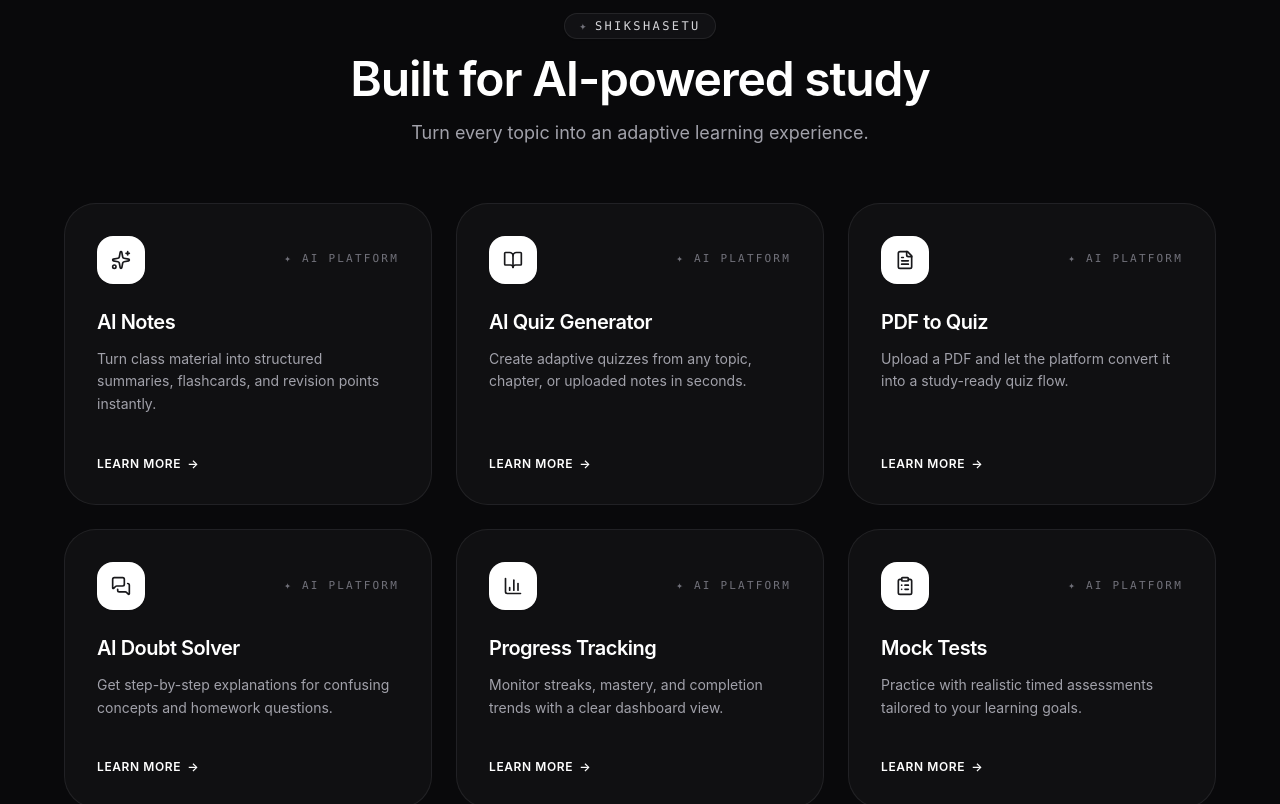
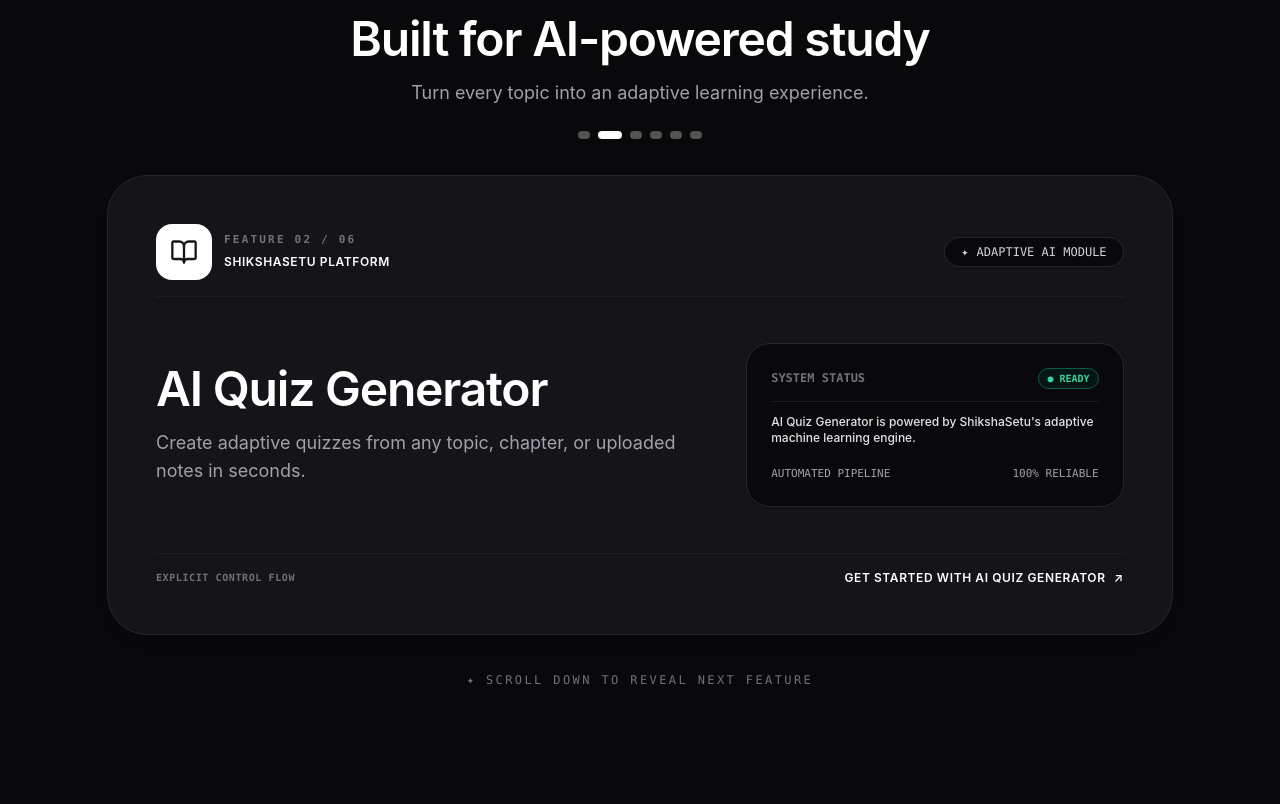
Before and after one commit to bishtprateek270-hue/ShikshaSetu, a Next.js app: page / in a window 1280 px wide. Shown: the part 781-1585 px from the top of the page. Built offline with nearby package versions, Linux system fonts and the light colour scheme; no server answers.

Commit message:
improved feature section

```diff
--- a/app/page.tsx
+++ b/app/page.tsx
@@ -5,6 +5,7 @@ import { BarChart3, BookOpen, ClipboardList, FileText, MessagesSquare, Sparkles,
 import Navbar from '../components/Navbar';
 import SectionHeading from '../components/SectionHeading';
 import FeatureCard from '../components/FeatureCard';
+import FeaturesSection from '../components/FeaturesSection';
 import FaqItem from '../components/FaqItem';
 import NewsletterForm from '../components/NewsletterForm';
 import Footer from '../components/Footer';
@@ -36,16 +37,8 @@ export default function HomePage() {
 
       <HeroSection />
 
-      <AnimatedSection id="features" className="px-6 py-20 sm:px-10 lg:px-16">
-        <div className="mx-auto max-w-7xl">
-          <SectionHeading title={t('feat_heading')} subtitle={t('feat_subheading')} />
-          <div className="mt-14 grid gap-6 md:grid-cols-2 xl:grid-cols-3">
-            {features.map((feature) => (
-              <FeatureCard key={feature.title} icon={feature.icon} title={feature.title} description={feature.description} />
-            ))}
-          </div>
-        </div>
-      </AnimatedSection>
+      <FeaturesSection features={features} />
+
 
       {/* Focus Section: Image 3 callout banner style */}
       <AnimatedSection className="px-6 py-20 sm:px-10 lg:px-16 border-t border-zinc-200/80 dark:border-zinc-800/80">
--- /dev/null
+++ b/components/FeaturesSection.tsx
@@ -0,0 +1,234 @@
+'use client';
+
+import { useRef } from 'react';
+import { motion, useScroll, useSpring, useTransform } from 'framer-motion';
+import type { LucideIcon } from 'lucide-react';
+import SectionHeading from './SectionHeading';
+import { useLanguage } from '../lib/language/LanguageContext';
+
+export type FeatureItem = {
+  title: string;
+  description: string;
+  icon: LucideIcon;
+};
+
+type FeaturesSectionProps = {
+  features: FeatureItem[];
+};
+
+export default function FeaturesSection({ features }: FeaturesSectionProps) {
+  const { t } = useLanguage();
+  const containerRef = useRef<HTMLDivElement>(null);
+
+  // Raw scroll progress
+  const { scrollYProgress } = useScroll({
+    target: containerRef,
+    offset: ['start start', 'end end'],
+  });
+
+  // Smooth out scroll progression with spring physics for 60fps momentum
+  const smoothProgress = useSpring(scrollYProgress, {
+    stiffness: 90,
+    damping: 25,
+    restDelta: 0.001,
+  });
+
+  return (
+    <div ref={containerRef} id="features" className="relative h-[480vh] bg-white dark:bg-zinc-950">
+      {/* Sticky Full-Viewport Stage */}
+      <div className="sticky top-0 flex h-screen w-full flex-col justify-between overflow-hidden px-4 sm:px-8 py-6 sm:py-10 lg:px-12">
+
+        {/* Sticky Header */}
+        <div className="mx-auto w-full max-w-7xl text-center shrink-0">
+          <SectionHeading title={t('feat_heading')} subtitle={t('feat_subheading')} />
+
+          {/* Step Pill Indicators */}
+          <div className="mt-4 sm:mt-6 flex items-center justify-center gap-2">
+            {features.map((f, i) => (
+              <StepIndicator
+                key={f.title}
+                index={i}
+                total={features.length}
+                smoothProgress={smoothProgress}
+              />
+            ))}
+          </div>
+        </div>
+
+        {/* Prominent Feature Card (Spans ~88% Page Width) */}
+        <div className="relative mx-auto my-auto w-[90%] max-w-6xl h-[400px] sm:h-[440px] lg:h-[460px]">
+          {features.map((feature, index) => (
+            <LargeFeatureCard
+              key={feature.title}
+              feature={feature}
+              index={index}
+              total={features.length}
+              smoothProgress={smoothProgress}
+            />
+          ))}
+        </div>
+
+        {/* Bottom Scroll Guide */}
+        <div className="pb-1 text-center text-[10px] sm:text-xs font-mono uppercase tracking-[0.2em] text-zinc-400 dark:text-zinc-500 shrink-0">
+          ✦ Scroll down to reveal next feature
+        </div>
+      </div>
+    </div>
+  );
+}
+
+function StepIndicator({
+  index,
+  total,
+  smoothProgress,
+}: {
+  index: number;
+  total: number;
+  smoothProgress: any;
+}) {
+  const step = 1 / total;
+  const start = index * step;
+  const end = (index + 1) * step;
+
+  const width = useTransform(
+    smoothProgress,
+    [start, (start + end) / 2, end],
+    ['12px', '40px', '12px']
+  );
+
+  const opacity = useTransform(
+    smoothProgress,
+    [start - step * 0.25, start, end - step * 0.25, end],
+    [0.3, 1, 1, 0.3]
+  );
+
+  return (
+    <motion.div
+      style={{ width, opacity }}
+      className="h-2 rounded-full bg-zinc-900 dark:bg-white transition-colors duration-200"
+    />
+  );
+}
+
+function LargeFeatureCard({
+  feature,
+  index,
+  total,
+  smoothProgress,
+}: {
+  feature: FeatureItem;
+  index: number;
+  total: number;
+  smoothProgress: any;
+}) {
+  const Icon = feature.icon;
+  const step = 1 / total;
+  const start = index * step;
+  const end = (index + 1) * step;
+
+  // Ultra-light 2D GPU-accelerated transforms for 60fps performance
+  const opacity = useTransform(
+    smoothProgress,
+    [
+      start - step * 0.3,
+      start,
+      end - step * 0.2,
+      index === total - 1 ? 1 : end,
+    ],
+    [0, 1, 1, index === total - 1 ? 1 : 0]
+  );
+
+  const scale = useTransform(
+    smoothProgress,
+    [
+      start - step * 0.3,
+      start,
+      end - step * 0.2,
+      index === total - 1 ? 1 : end,
+    ],
+    [0.93, 1, 1, index === total - 1 ? 1 : 0.95]
+  );
+
+  const y = useTransform(
+    smoothProgress,
+    [
+      start - step * 0.3,
+      start,
+      end - step * 0.2,
+      index === total - 1 ? 1 : end,
+    ],
+    [60, 0, 0, index === total - 1 ? 0 : -45]
+  );
+
+  return (
+    <motion.div
+      style={{
+        opacity,
+        scale,
+        y,
+        willChange: 'transform, opacity',
+      }}
+      className="absolute inset-0 w-full h-full rounded-[2.5rem] border border-rose-200/80 dark:border-zinc-800 bg-[#FDF4F8] dark:bg-zinc-900/90 p-6 sm:p-10 lg:p-12 shadow-soft flex flex-col justify-between overflow-hidden"
+    >
+      {/* Top Meta Header */}
+      <div className="flex items-center justify-between border-b border-rose-200/60 dark:border-zinc-800/60 pb-4">
+        <div className="flex items-center gap-3">
+          <div className="flex h-12 w-12 sm:h-14 sm:w-14 items-center justify-center rounded-2xl bg-zinc-900 text-white dark:bg-white dark:text-zinc-900 shadow-sm">
+            <Icon className="h-6 w-6 sm:h-7 sm:w-7" />
+          </div>
+          <div>
+            <span className="text-[11px] font-mono tracking-[0.2em] uppercase text-zinc-500 font-semibold block">
+              FEATURE 0{index + 1} / 0{total}
+            </span>
+            <span className="text-xs font-semibold text-zinc-900 dark:text-white uppercase tracking-wider">
+              SHIKSHASETU PLATFORM
+            </span>
+          </div>
+        </div>
+
+        <div className="hidden sm:inline-flex items-center gap-2 rounded-full border border-rose-200 dark:border-zinc-800 bg-white dark:bg-zinc-950 px-4 py-1.5 text-xs font-mono font-medium text-zinc-700 dark:text-zinc-300">
+          <span>✦</span>
+          <span>ADAPTIVE AI MODULE</span>
+        </div>
+      </div>
+
+      {/* Center Content Body */}
+      <div className="grid gap-6 md:grid-cols-[1.2fr_0.8fr] md:items-center my-auto">
+        <div className="space-y-4">
+          <h3 className="text-2xl sm:text-4xl lg:text-5xl font-semibold tracking-tight text-zinc-900 dark:text-white leading-[1.15]">
+            {feature.title}
+          </h3>
+          <p className="text-sm sm:text-base lg:text-lg leading-relaxed text-zinc-600 dark:text-zinc-400 max-w-xl">
+            {feature.description}
+          </p>
+        </div>
+
+        {/* Feature Visual Showcase Pill Box */}
+        <div className="hidden md:flex flex-col justify-center rounded-3xl border border-rose-200/80 dark:border-zinc-800 bg-white dark:bg-zinc-950 p-6 shadow-sm space-y-3">
+          <div className="flex items-center justify-between border-b border-rose-200/60 dark:border-zinc-800/60 pb-3">
+            <span className="text-xs font-mono font-semibold uppercase text-zinc-500">SYSTEM STATUS</span>
+            <span className="flex items-center gap-1.5 text-[10px] font-mono text-emerald-600 dark:text-emerald-400 font-semibold bg-emerald-50 dark:bg-emerald-950/40 px-2 py-0.5 rounded-full border border-emerald-200 dark:border-emerald-800">
+              ● READY
+            </span>
+          </div>
+          <p className="text-xs font-medium text-zinc-800 dark:text-zinc-200">
+            {feature.title} is powered by ShikshaSetu&apos;s adaptive machine learning engine.
+          </p>
+          <div className="pt-2 flex items-center justify-between text-[11px] font-mono text-zinc-400">
+            <span>AUTOMATED PIPELINE</span>
+            <span>100% RELIABLE</span>
+          </div>
+        </div>
+      </div>
+
+      {/* Bottom Action Footer */}
+      <div className="pt-4 flex items-center justify-between text-xs font-semibold uppercase tracking-wider text-zinc-900 dark:text-white border-t border-rose-200/60 dark:border-zinc-800/60">
+        <span className="font-mono text-[10px] text-zinc-500">EXPLICIT CONTROL FLOW</span>
+        <a href="/signup" className="inline-flex items-center gap-2 hover:underline">
+          <span>GET STARTED WITH {feature.title}</span>
+          <span>↗</span>
+        </a>
+      </div>
+    </motion.div>
+  );
+}
```
Also changed, not shown: 1 other file (tests, documents, lock files or other folders).
